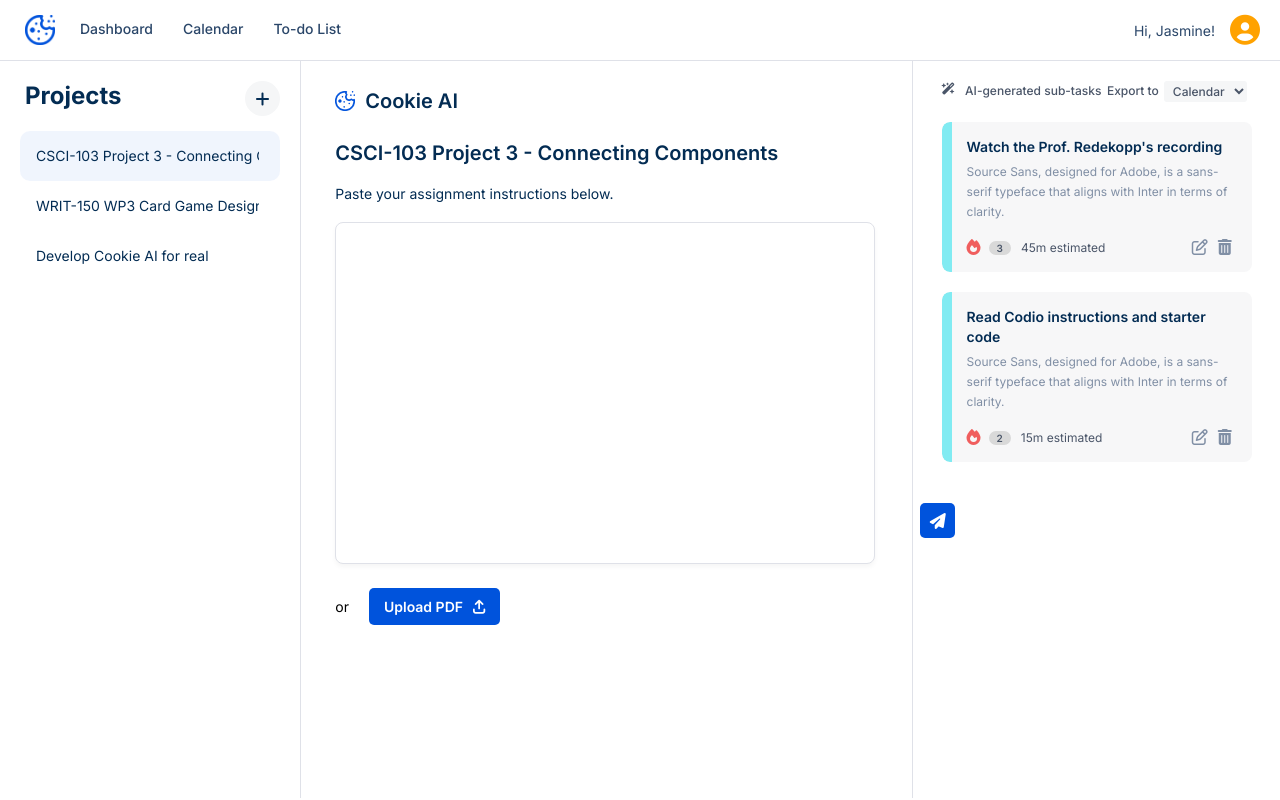
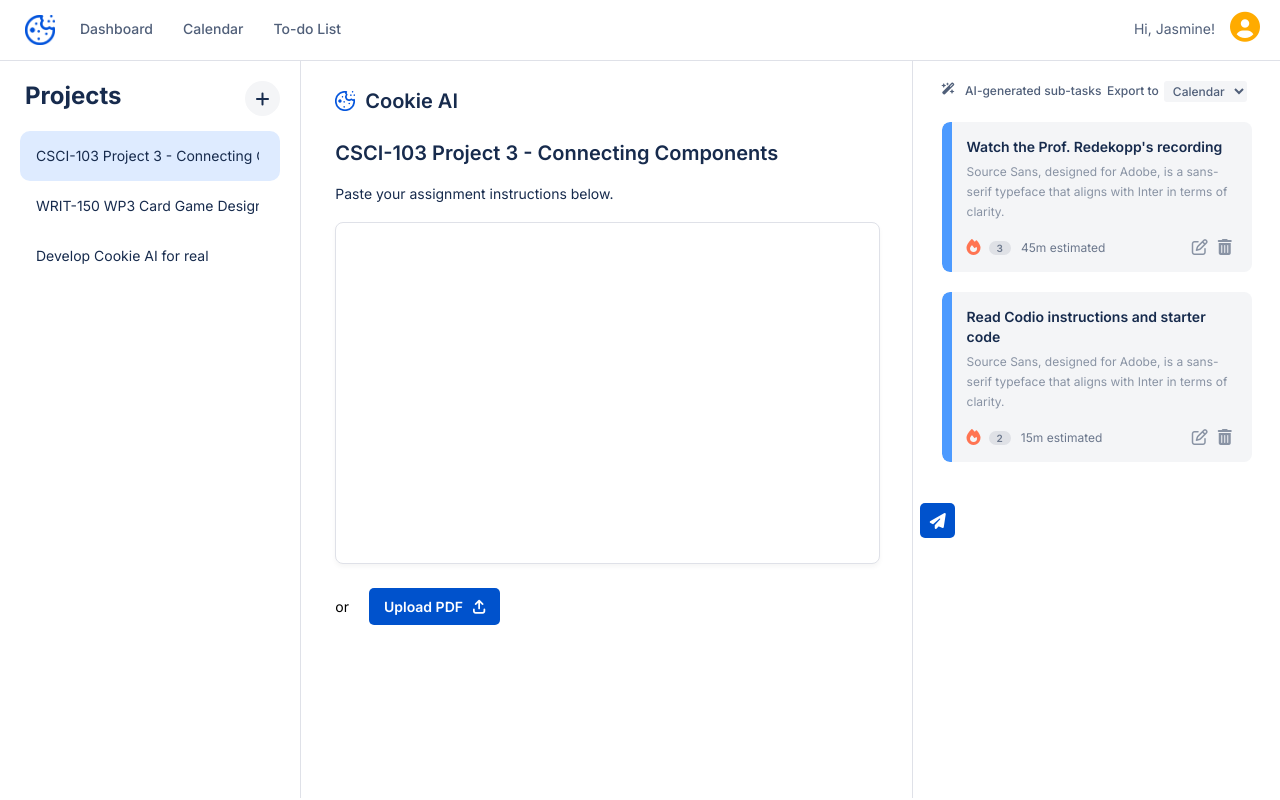
Before and after one commit to YippieWeb/cookie-ai, a React (Create React App) app: page /dashboard in a window 1280 px wide. Built offline with nearby package versions, Linux system fonts and the light colour scheme.

Commit message:
update colors to match design

```diff
--- a/src/components/Assignments/Assignments.css
+++ b/src/components/Assignments/Assignments.css
@@ -17,7 +17,7 @@
   font-size: 20px;
   font-weight: 600;
   padding-top: 8px;
-  color: #032C53;
+  color: #172B4D;
 }
 
 .assignments .header p {
@@ -29,17 +29,17 @@
   font-size: 20px;
   font-weight: 600;
   padding: 20px 0;
-  color: #032C53;
+  color: #172B4D;
 }
 
 .assignments .header p {
   font-size: 14px;
-  color: #032C53;
+  color: #172B4D;
   padding-bottom: 20px;
 }
 
 .assignments textarea {
-  width: calc(100% - 45px);
+  width: calc(100% - 40px);
   height: 300px;
   padding: 20px;
   border-radius: 8px;
@@ -49,7 +49,7 @@
   font-family: 'Inter', sans-serif;
   font-size: 14px;
   line-height: 26px;
-  color: #032C53;
+  color: #172B4D;
 }
 
 .assignments .send-button {
@@ -57,7 +57,7 @@
   height: 35px;
   border: none;
   border-radius: 5px;
-  background-color: #0053DC;
+  background-color: #0052CC;
   transform: translateX(420px) translateY(-85px);
 }
 
@@ -81,7 +81,7 @@
   border-radius: 5px;
   margin-left: 20px;
   padding: 10px 15px;
-  background-color: #0053DC;
+  background-color: #0052CC;
   color: #fff;
 }
 
--- a/src/components/Header/Header.css
+++ b/src/components/Header/Header.css
@@ -14,7 +14,7 @@
   padding-top: 20px;
   font-size: 14px;
   font-weight: 500;
-  color: #2A4669;
+  color: #505F79;
 }
 
 .main-header .logo {
@@ -29,17 +29,16 @@
 
 .main-header .right {
   display: flex;
-  color: #2A4669;
+  color: #505F79;
   padding: 10px 20px 0 0;
 }
 
 .main-header .right p {
   font-size: 14px;
-  padding: 12px 15px 0 0;
+  padding: 10px 15px 0 0;
 }
 
 .main-header .right i {
-  padding-top: 5px;
   font-size: 30px;
-  color: #FFA200;
+  color: #FFAB00;
 }
--- a/src/components/Projects/Projects.css
+++ b/src/components/Projects/Projects.css
@@ -6,7 +6,7 @@
 
 .projects .header h2 {
   margin: 0;
-  color: #032C53;
+  color: #172B4D;
 }
 
 .projects .header .add-project {
@@ -14,12 +14,12 @@
   height: 35px;
   border: none;
   border-radius: 30px;
-  background-color: #F5F6F7;
+  background-color: #F4F5F7;
 }
 
 .projects .header i {
   font-size: 16px;
-  color: #032C53;
+  color: #172B4D;
 }
 
 .projects .projects-container .title {
@@ -35,7 +35,7 @@
 
 .projects .projects-container .title p {
   font-size: 14px;
-  color: #032C53;
+  color: #172B4D;
   font-family: 'Inter', sans-serif;
   margin: 15px 15px 15px 10px;
   white-space: nowrap;
@@ -44,9 +44,9 @@
 }
 
 .projects .projects-container .title:hover {
-  background-color: #0054dc0f;
+  background-color: #DEEBFF;
 }
 
 .projects .projects-container .title.active {
-  background-color: #0054dc0f;
+  background-color: #DEEBFF;
 }
--- a/src/components/Subtasks/Subtasks.css
+++ b/src/components/Subtasks/Subtasks.css
@@ -8,7 +8,7 @@
   justify-content: space-between;
   font-size: 12px;
   font-weight: 500;
-  color: #4A5568;
+  color: #505F79;
   padding-bottom: 20px;
 }
 
@@ -38,8 +38,8 @@
   font-family: 'Inter', sans-serif;
   font-size: 12px;
   font-weight: 500;
-  background-color: #F5F6F7;
-  color: #4A5568;
+  background-color: #F4F5F7;
+  color: #505F79;
   padding: 2px 0px 2px 5px;
   margin: 0 5px;
 }
@@ -47,7 +47,7 @@
 .subtasks .subtask {
   position: relative;
   display: flex;
-  background-color: #F7F7F8;
+  background-color: #F4F5F7;
   border-radius: 8px;
   overflow: hidden;
   margin-bottom: 20px;
@@ -59,7 +59,7 @@
   top: 0;
   bottom: 0;
   width: 10px;
-  background-color: #81EBF2;
+  background-color: #4C9AFF;
   border-top-left-radius: 8px;
   border-bottom-left-radius: 8px;
 }
@@ -73,14 +73,14 @@
   font-size: 14px;
   font-weight: 600;
   line-height: 20px;
-  color: #032C53;
+  color: #172B4D;
 }
 
 .subtasks .subtask p.description {
   font-size: 12px;
   line-height: 20px;
   padding: 5px 0 15px 0;
-  color: #808FA5;
+  color: #8993A4;
 }
 
 .subtasks .subtask .tools {
@@ -93,7 +93,7 @@
 }
 
 .subtasks .subtask .tools .level {
-  background-color: #D9D9D9;
+  background-color: #DFE1E6;
   border-radius: 10px;
   height: fit-content;
   margin-top: 4px;
@@ -103,21 +103,21 @@
   padding: 1px 8px;
   font-size: 10px;
   font-weight: 600;
-  color: #4A5568;
+  color: #6B778C;
 }
 
 .subtasks .subtask .tools .time p {
-  color: #4A5568;
+  color: #6B778C;
   font-size: 12px;
   padding: 3px 0 0 10px;
 }
 
 .subtasks .subtask .tools .priority i {
-  color: #F05E5E;
+  color: #FF7452;
   padding-right: 8px;
 }
 
 .subtasks .subtask .tools .edit i {
-  color: #808FA5;
+  color: #8993A4;
   padding-left: 10px;
 }
```
Also changed, not shown: public/logo-blue.png, src/components/assets/logo-blue.png.
